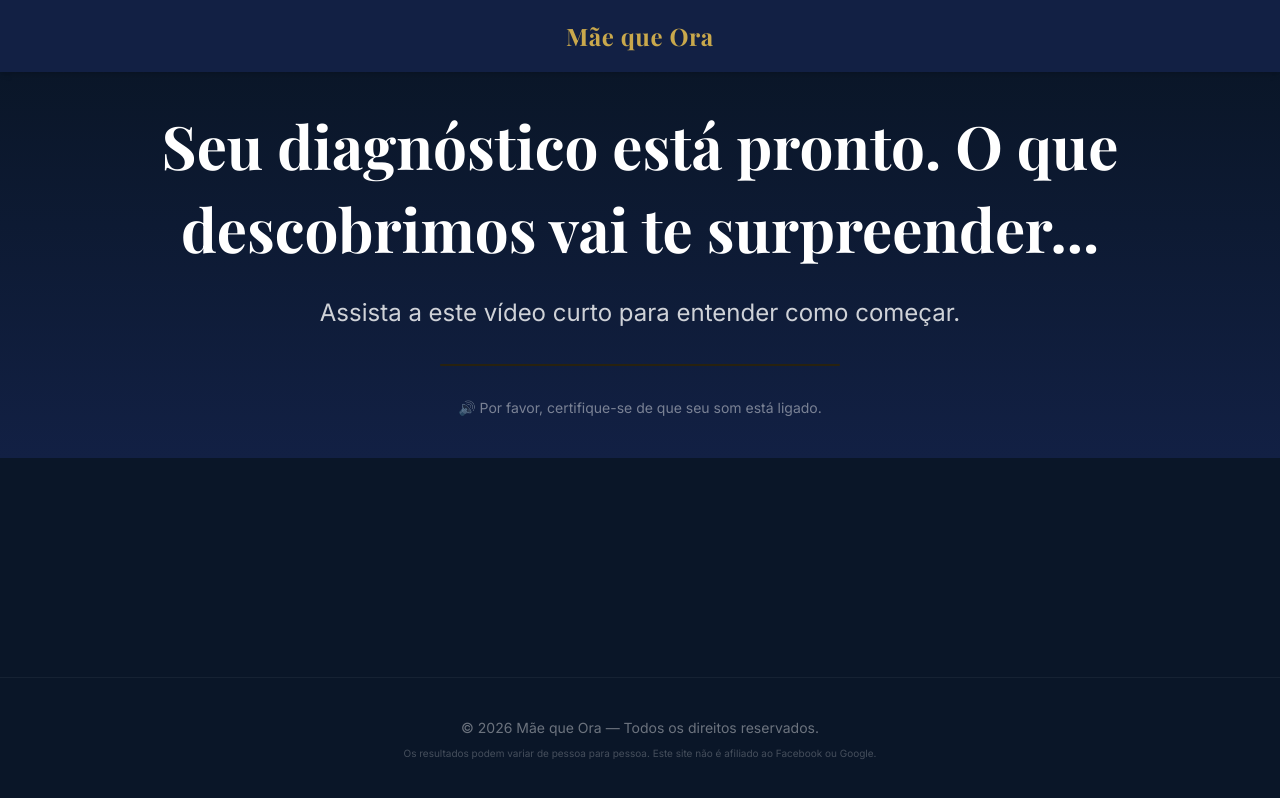
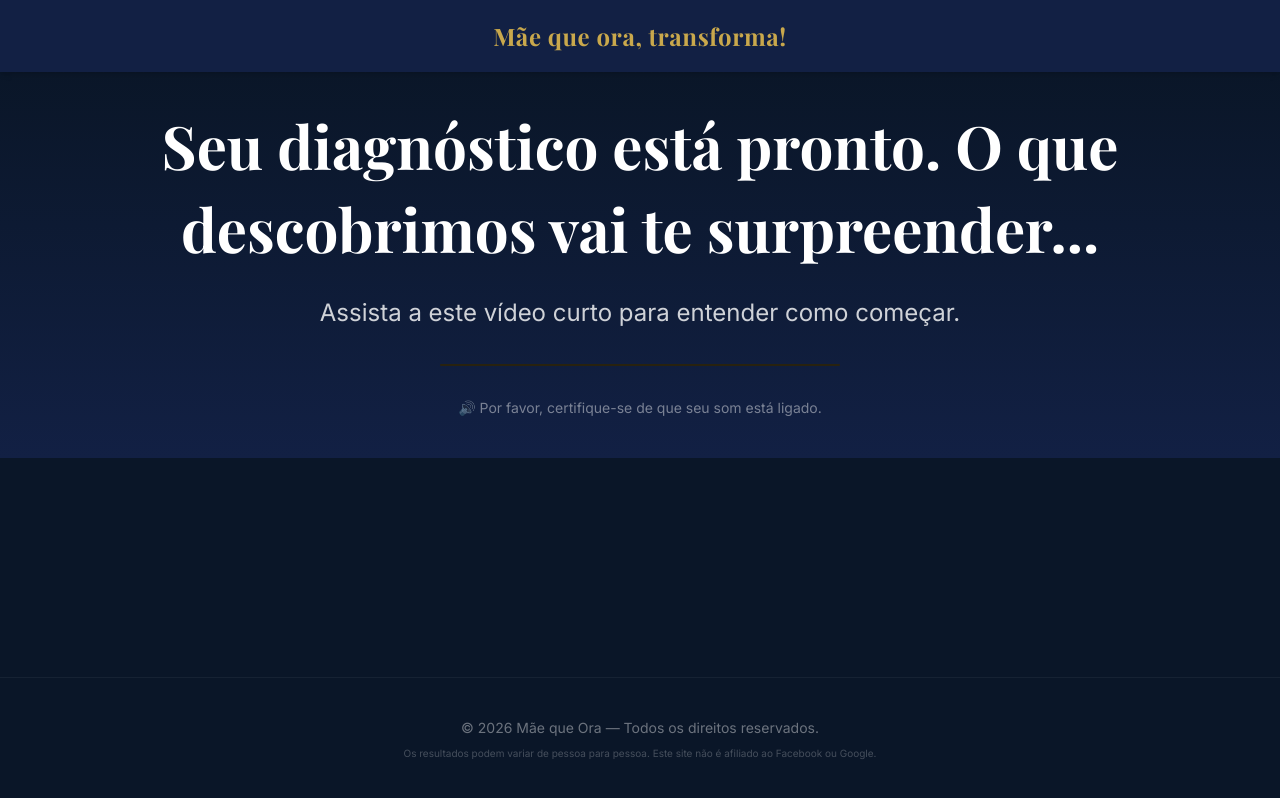
Before and after one commit to gomktia/mae-que-ora, a Next.js app: page /vsl in a window 1280 px wide. Built offline with nearby package versions, Linux system fonts and the light colour scheme.

Commit message:
chore: update site header text

```diff
--- a/src/pages/index.js
+++ b/src/pages/index.js
@@ -249,7 +249,7 @@
           <header className="bg-navy py-4">
             <div className="max-w-2xl mx-auto px-4 text-center">
               <span className="font-[family-name:var(--font-playfair)] text-gold text-xl font-bold tracking-wide">
-                Mãe que Ora
+                Mãe que ora, transforma!
               </span>
             </div>
           </header>
@@ -311,7 +311,7 @@
           <header className="bg-navy-light/50 py-4 shadow-sm">
             <div className="max-w-2xl mx-auto px-4 text-center">
               <span className="font-[family-name:var(--font-playfair)] text-gold text-xl font-bold tracking-wide">
-                Mãe que Ora
+                Mãe que ora, transforma!
               </span>
             </div>
           </header>
@@ -417,7 +417,7 @@
         <header className="bg-navy-light/50 py-4 shadow-sm">
           <div className="max-w-2xl mx-auto px-4 text-center">
             <span className="font-[family-name:var(--font-playfair)] text-gold text-xl font-bold tracking-wide">
-              Mãe que Ora
+              Mãe que ora, transforma!
             </span>
           </div>
         </header>
@@ -607,7 +607,7 @@
         <header className="bg-navy-light/50 py-4 shadow-sm">
           <div className="max-w-2xl mx-auto px-4 text-center">
             <span className="font-[family-name:var(--font-playfair)] text-gold text-xl font-bold tracking-wide">
-              Mãe que Ora
+              Mãe que ora, transforma!
             </span>
           </div>
         </header>
--- a/src/pages/obrigado.js
+++ b/src/pages/obrigado.js
@@ -23,7 +23,7 @@
         <header className="bg-navy py-4">
           <div className="max-w-2xl mx-auto px-4 text-center">
             <span className="font-[family-name:var(--font-playfair)] text-gold text-xl font-bold tracking-wide">
-              Mãe que Ora
+              Mãe que ora, transforma!
             </span>
           </div>
         </header>
--- a/src/pages/oferta.js
+++ b/src/pages/oferta.js
@@ -41,7 +41,7 @@
         <header className="bg-navy py-4">
           <div className="max-w-2xl mx-auto px-4 text-center">
             <span className="font-[family-name:var(--font-playfair)] text-gold text-xl font-bold tracking-wide">
-              Mãe que Ora
+              Mãe que ora, transforma!
             </span>
           </div>
         </header>
--- a/src/pages/privacidade.js
+++ b/src/pages/privacidade.js
@@ -14,7 +14,7 @@
         <header className="bg-navy py-4">
           <div className="max-w-2xl mx-auto px-4 text-center">
             <Link href="/" className="font-[family-name:var(--font-playfair)] text-gold text-xl font-bold tracking-wide">
-              Mãe que Ora
+              Mãe que ora, transforma!
             </Link>
           </div>
         </header>
--- a/src/pages/termos.js
+++ b/src/pages/termos.js
@@ -14,7 +14,7 @@
         <header className="bg-navy py-4">
           <div className="max-w-2xl mx-auto px-4 text-center">
             <Link href="/" className="font-[family-name:var(--font-playfair)] text-gold text-xl font-bold tracking-wide">
-              Mãe que Ora
+              Mãe que ora, transforma!
             </Link>
           </div>
         </header>
--- a/src/pages/vsl.js
+++ b/src/pages/vsl.js
@@ -270,7 +270,7 @@
         <header className="bg-navy-light py-5 shadow-md z-10">
           <div className="max-w-2xl mx-auto px-4 text-center">
             <span className="font-[family-name:var(--font-playfair)] text-gold text-2xl font-bold tracking-wide">
-              Mãe que Ora
+              Mãe que ora, transforma!
             </span>
           </div>
         </header>
```
